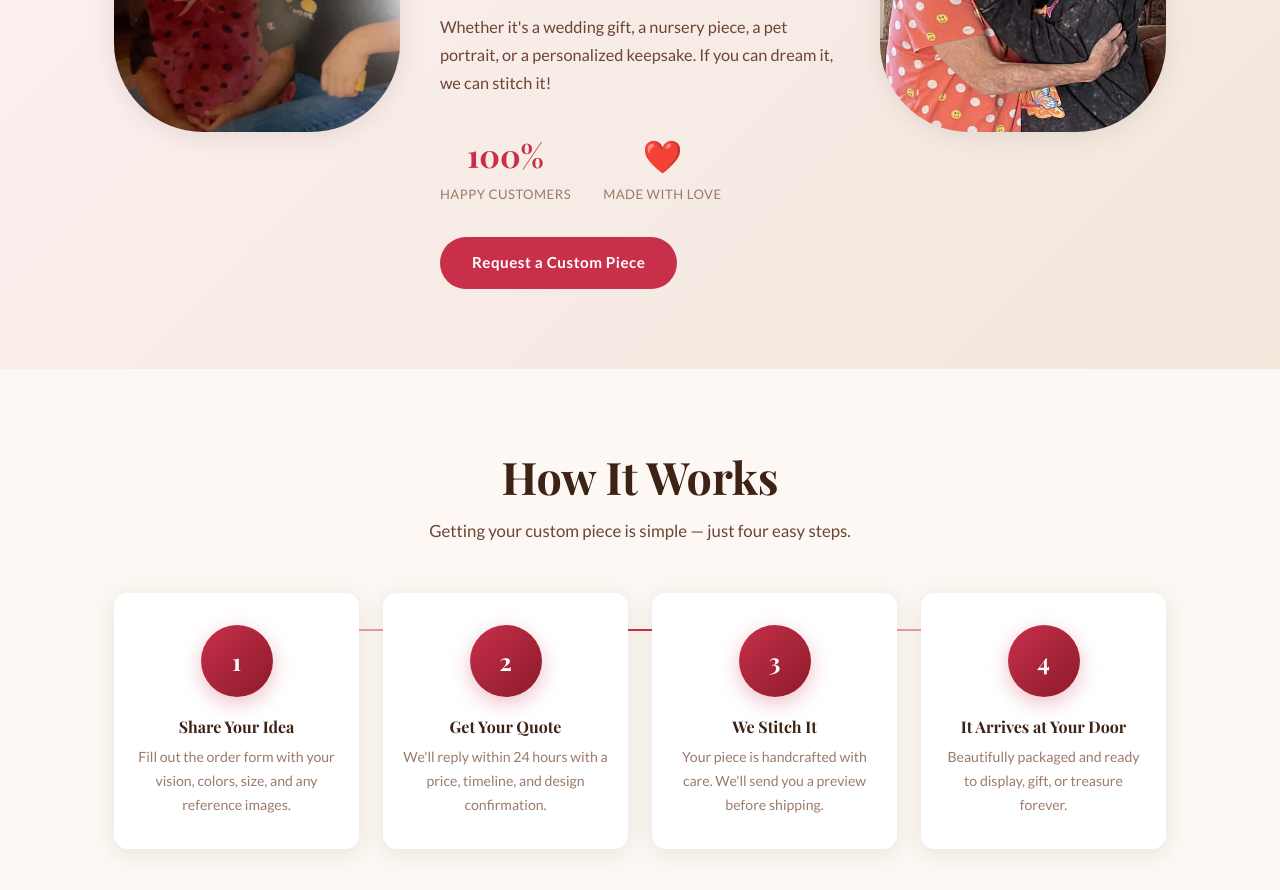
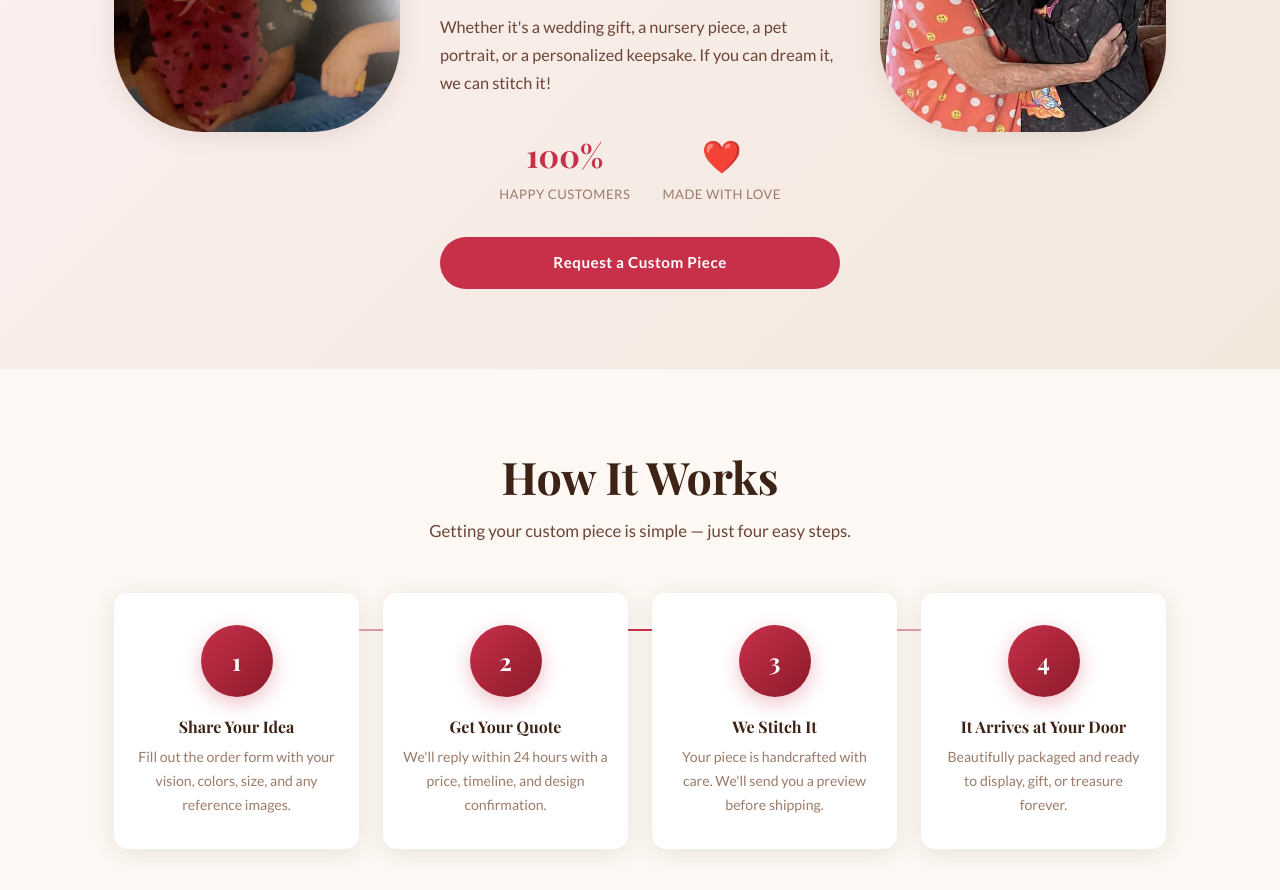
Before and after one commit to ExploitDev9989/LadybugStitchCo, a plain HTML site: page index.html in a window 1280 px wide. Shown: the part 2681-3571 px from the top of the page. Drawn offline with nearby package versions, Linux system fonts and the light colour scheme; a web font is replaced by a local one.

Commit message:
fixed page layout

```diff
--- a/index.html
+++ b/index.html
@@ -268,7 +268,7 @@
     .about-image img { width: 100%; height: 100%; object-fit: cover; }
     .about-content .section-title { margin-bottom: 20px; }
     .about-content p { color: var(--text-mid); margin-bottom: 16px; font-size: 1.02rem; }
-    .about-stats { display: flex; gap: 32px; margin-top: 32px; margin-bottom: 32px; }
+    .about-stats { display: flex; gap: 32px; margin-top: 32px; margin-bottom: 32px; justify-content: center; }
     .stat { text-align: center; }
     .stat-num {
       font-family: 'Playfair Display', serif;
@@ -679,7 +679,7 @@ Today, every piece I create is inspired by those moments. Each stitch is a small
           <div class="stat-label">Made with Love</div>
         </div>
       </div>
-      <a href="#order" class="btn btn-primary">Request a Custom Piece</a>
+      <a href="#order" class="btn btn-primary" style="display:block;text-align:center;">Request a Custom Piece</a>
     </div>
     <div class="about-image">
       <img src="images/aboutme3.jpg" alt="Ladybug Stitch Co. — handcrafted with love">
```
